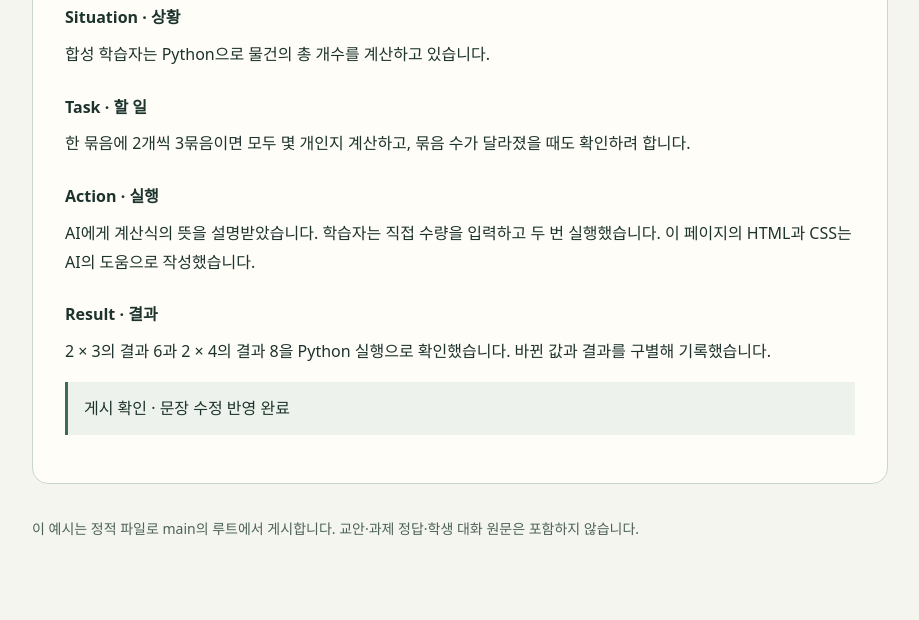
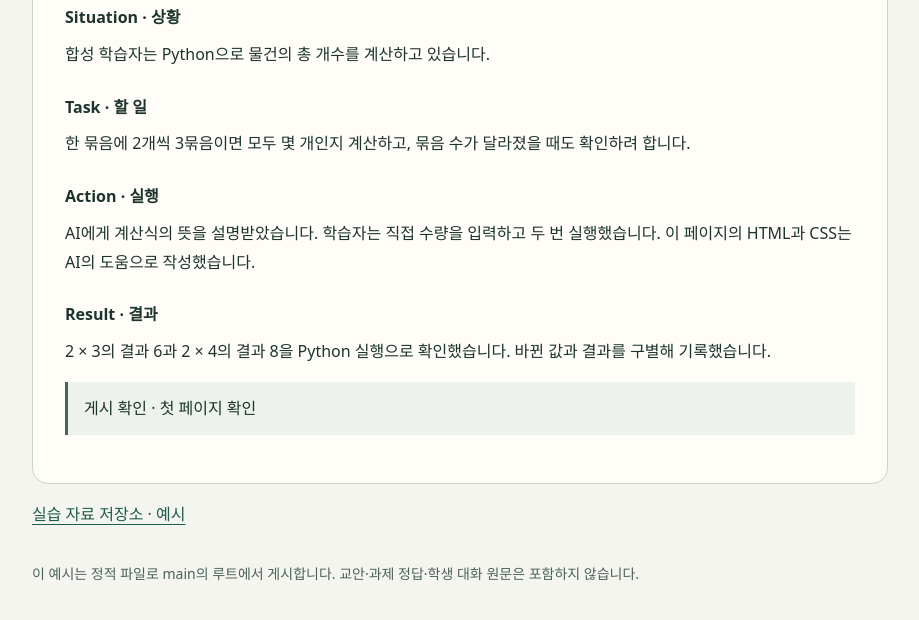
Before and after one commit to physical-spark/python-learning-portfolio-example, a plain HTML site: page index.html in a window 1280 px wide. Shown: the part 621-1241 px from the top of the page, without its empty margins (180-1099 px from the left). Drawn offline with Linux system fonts and the light colour scheme.

Commit message:
Add practice link and first publication checkpoint

```diff
--- a/index.html
+++ b/index.html
@@ -11,7 +11,8 @@
 <dt>Task · 할 일</dt><dd>한 묶음에 2개씩 3묶음이면 모두 몇 개인지 계산하고, 묶음 수가 달라졌을 때도 확인하려 합니다.</dd>
 <dt>Action · 실행</dt><dd>AI에게 계산식의 뜻을 설명받았습니다. 학습자는 직접 수량을 입력하고 두 번 실행했습니다. 이 페이지의 HTML과 CSS는 AI의 도움으로 작성했습니다.</dd>
 <dt>Result · 결과</dt><dd>2 × 3의 결과 6과 2 × 4의 결과 8을 Python 실행으로 확인했습니다. 바뀐 값과 결과를 구별해 기록했습니다.</dd></dl>
-<p class="verified" id="publication-check">게시 확인 · 문장 수정 반영 완료</p>
+<p class="verified" id="publication-check">게시 확인 · 첫 페이지 확인</p>
 </article>
+<p><a href="https://github.com/welovecherry/SKT-Newdeal-26/tree/main/1_agent_core">실습 자료 저장소 · 예시</a></p>
 <footer>이 예시는 정적 파일로 main의 루트에서 게시합니다. 교안·과제 정답·학생 대화 원문은 포함하지 않습니다.</footer>
 </main></body></html>
```
